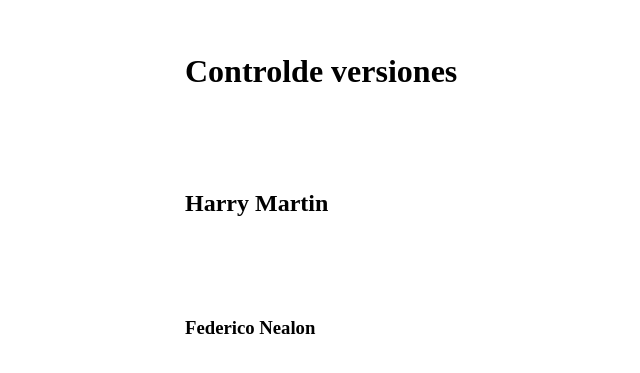
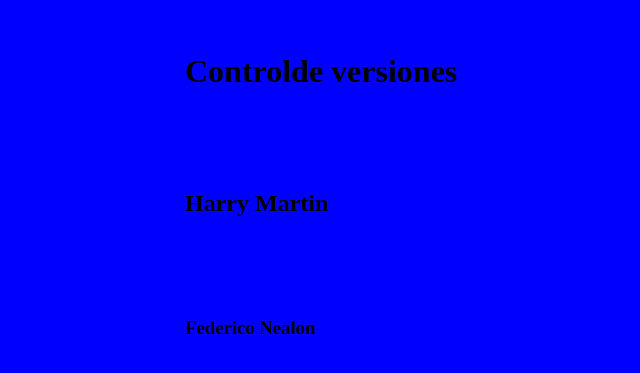
Before and after one commit to fausto2001/TP_SO_I4_Equipo_, a plain HTML site: page index.html in a window 1280 px wide. Shown: the part 147-520 px from the top of the page, without its empty margins (115-755 px from the left). Drawn offline with Linux system fonts and the light colour scheme.

Commit message:
Commit punto 16

```diff
--- a/estilo.css
+++ b/estilo.css
@@ -2,9 +2,5 @@
 margin:100px;
 }
 body {
-<<<<<<< HEAD
-background:yellow;
-=======
 background:blue;
->>>>>>> TESTING
 }
```
